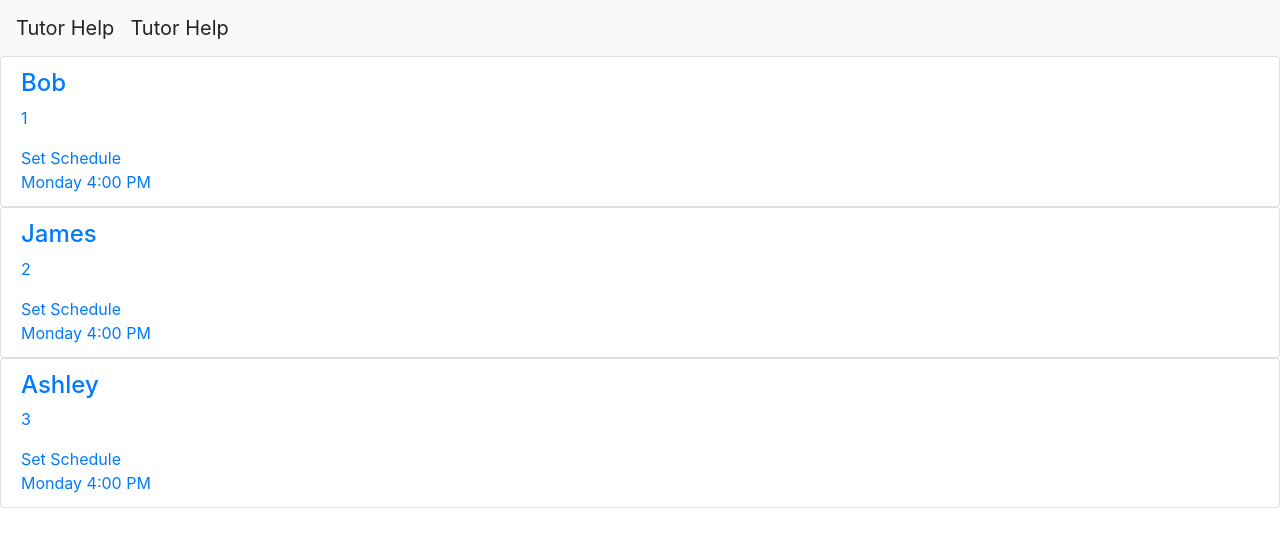
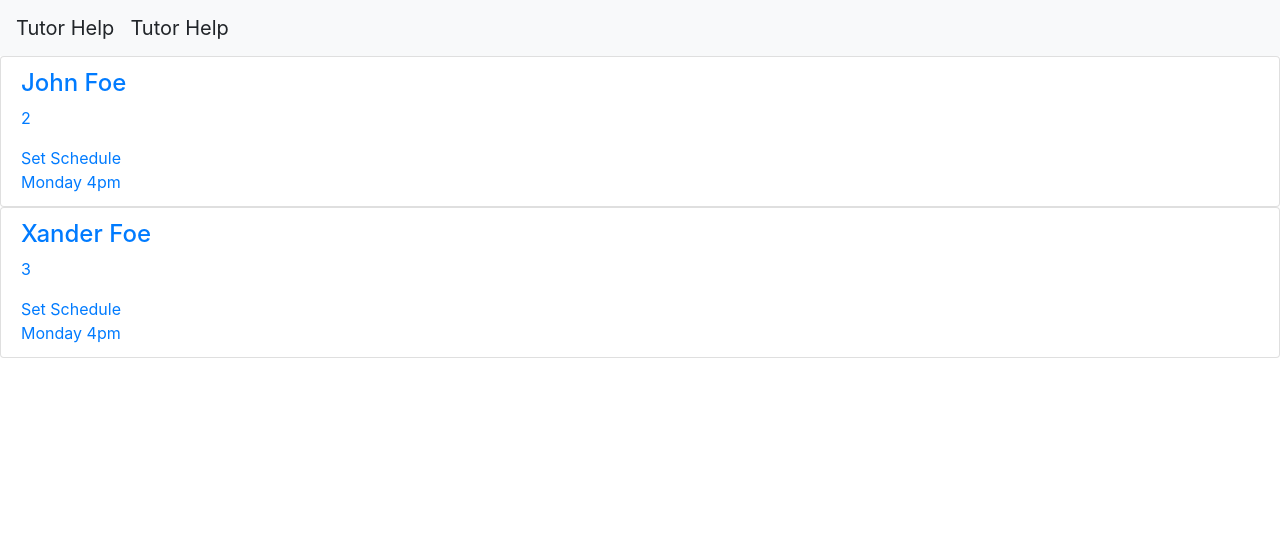
Before and after one commit to jbaisden/LifePlanner, an Angular app in the folder LifePlanner/: page / in a window 1280 px wide. Shown: the top 546 px of the page. Built offline with nearby package versions, Linux system fonts and the light colour scheme.

Commit message:
added client list and client item components. Calling MockCreator to get clients in client-list.

```diff
--- a/LifePlanner/src/app/app-routing.module.ts
+++ b/LifePlanner/src/app/app-routing.module.ts
@@ -3,9 +3,10 @@ import { Routes, RouterModule } from '@angular/router';
 import { StudentListComponent } from 'src/app/student/student-list/student-list.component';
 import { StudentEditComponent } from 'src/app/student/student-edit/student-edit.component';
 import { ScheduleEditComponent } from './student/schedule/schedule-edit/schedule-edit.component';
+import { ClientListComponent } from 'src/app/client/client-list/client-list.component';
 
 const routes: Routes = [
-  { path: '', component: StudentListComponent },
+  { path: '', component: ClientListComponent },
   { path: 'student', component: StudentListComponent },
   { path: 'edit/:id', component: StudentEditComponent },
   { path: 'schedule/:schedId', component: ScheduleEditComponent }
--- a/LifePlanner/src/app/app.module.ts
+++ b/LifePlanner/src/app/app.module.ts
@@ -8,6 +8,8 @@ import { StudentEditComponent } from 'src/app/student/student-edit/student-edit.
 import { StudentListComponent } from 'src/app/student/student-list/student-list.component';
 import { StudentItemComponent } from 'src/app/student/student-item/student-item.component';
 import { ScheduleEditComponent } from './student/schedule/schedule-edit/schedule-edit.component';
+import { ClientListComponent } from './client/client-list/client-list.component';
+import { ClientItemComponent } from './client/client-item/client-item.component';
 
 @NgModule({
   declarations: [
@@ -15,7 +17,9 @@ import { ScheduleEditComponent } from './student/schedule/schedule-edit/schedule
     StudentEditComponent,
     StudentListComponent,
     StudentItemComponent,
-    ScheduleEditComponent
+    ScheduleEditComponent,
+    ClientListComponent,
+    ClientItemComponent
   ],
   imports: [
     FormsModule,
--- /dev/null
+++ b/LifePlanner/src/app/client/client-item/client-item.component.html
@@ -0,0 +1,11 @@
+
+<a style="cursor: pointer;" [routerLink]="['/edit',client.clientId]" routerLinkActive="active" class="list-group-item clearfix">
+  <div class="pull-left">
+    <h4 class="list-group-item-heading">{{ client.name }}</h4>
+    <p class="list-group-item-text">{{ client.clientId }}</p>
+    <a style="cursor:pointer" [routerLink]="['/schedule',4]">Set Schedule</a>
+  </div>
+  <div class="pull-right">
+    {{client.getNextApt()}}
+  </div>
+</a>
--- /dev/null
+++ b/LifePlanner/src/app/client/client-item/client-item.component.ts
@@ -0,0 +1,19 @@
+import { Component, OnInit } from '@angular/core';
+import { Client } from 'src/app/shared/client.model';
+import { Input } from '@angular/core';
+
+@Component({
+  selector: 'app-client-item',
+  templateUrl: './client-item.component.html',
+  styleUrls: ['./client-item.component.css']
+})
+export class ClientItemComponent implements OnInit {
+
+  @Input() client: Client;
+
+  constructor() { }
+
+  ngOnInit() {
+  }
+
+}
--- /dev/null
+++ b/LifePlanner/src/app/client/client-list/client-list.component.html
@@ -0,0 +1,7 @@
+<div class="row">
+  <div class="col-md-12">
+    <app-client-item *ngFor="let c of clients; let i = index" [client]="c" >
+
+    </app-client-item>
+  </div>
+</div>
--- /dev/null
+++ b/LifePlanner/src/app/client/client-list/client-list.component.ts
@@ -0,0 +1,24 @@
+import { Component, OnInit } from '@angular/core';
+import { Professional } from 'src/app/shared/professional.model';
+import { MockCreator } from 'src/app/shared/mocker.model';
+import { Client } from 'src/app/shared/client.model';
+
+@Component({
+  selector: 'app-client-list',
+  templateUrl: './client-list.component.html',
+  styleUrls: ['./client-list.component.css']
+})
+export class ClientListComponent implements OnInit {
+
+  professional:Professional ;
+  clients:Client[];
+
+  constructor() { }
+
+  ngOnInit() {
+    let mocker : MockCreator = new MockCreator();
+    this.professional = mocker.getProfessional(1);
+    this.clients = this.professional.clients;
+  }
+
+}
--- a/LifePlanner/src/app/shared/client.model.ts
+++ b/LifePlanner/src/app/shared/client.model.ts
@@ -25,4 +25,8 @@ export class Client {
     public initialSynopsis:string;
     public photo:string;
 
+    public getNextApt():string {
+        return "Monday 4pm";
+    }
+
 }
--- a/LifePlanner/src/app/shared/mocker.model.ts
+++ b/LifePlanner/src/app/shared/mocker.model.ts
@@ -22,12 +22,12 @@ export class MockCreator {
         let clients: Client[] = new Array<Client>();
         let client: Client;
 
-        client =  new Client(professionalId,2,"John Foe", "555-687-5309", "jb@gmail.com","35.00", "John Foe notes", "");
+        client =  new Client(professionalId,2,"John Foe", "555-687-5309", "jb@gmail.com","35.00", "John Foe notes", "John Foe Initial Synopsis");
         client.schedule = new Schedule(2, 1);
         client.schedule.appointments = this.getAppointments(1);
         clients.push(client);
 
-        client = new Client(professionalId,3,"Xander Foe", "555-333-4244", "xander@gmail.com","55", "xander notes", "")
+        client = new Client(professionalId,3,"Xander Foe", "555-333-4244", "xander@gmail.com","55", "xander notes", "Xander Initial Synopsis")
         client.schedule = new Schedule(3, 1);
         client.schedule.appointments = this.getAppointments(1);
         clients.push(client);
```
Also changed, not shown: LifePlanner/src/app/client/client-item/client-item.component.css (added), LifePlanner/src/app/client/client-list/client-list.component.css (added).
